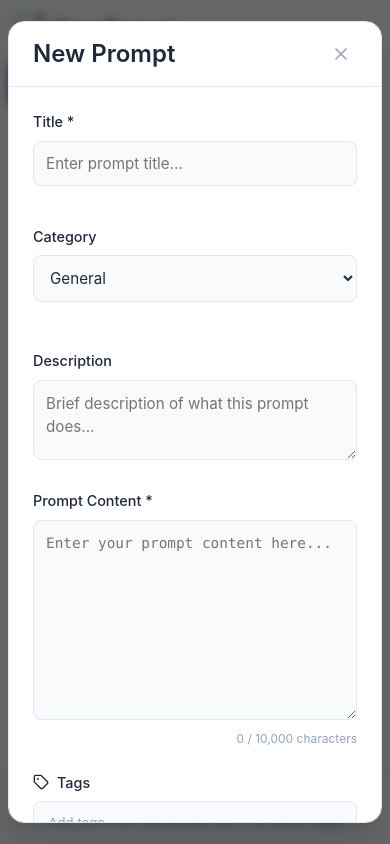
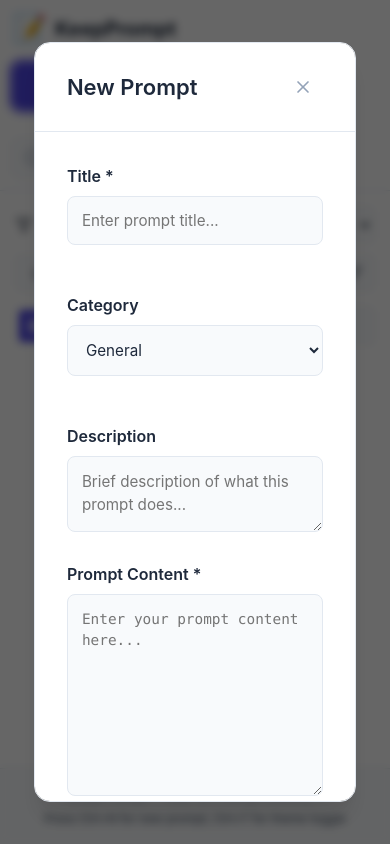
Before and after one commit to mrleonova/keepprompt, a React (Create React App) app: page / in a window 390 px wide. Both pictures are taken after a click on the button 72 px from the left and 83 px from the top of the page. Shown: the top 844 px of the page. Built offline with nearby package versions, Linux system fonts and the light colour scheme.

Commit message:
Implement comprehensive mobile optimization for PromptForm
Co-authored-by: mrleonova <224639377+mrleonova@users.noreply.github.com>

```diff
--- a/src/components/PromptForm.css
+++ b/src/components/PromptForm.css
@@ -45,12 +45,14 @@
   display: flex;
   align-items: center;
   justify-content: center;
-  width: 32px;
-  height: 32px;
+  width: 36px;
+  height: 36px;
+  min-width: 36px;
+  min-height: 36px;
   border: none;
   background: transparent;
   color: var(--text-tertiary);
-  border-radius: 6px;
+  border-radius: 8px;
   cursor: pointer;
   transition: all 0.2s ease;
 }
@@ -169,8 +171,10 @@
   display: flex;
   align-items: center;
   justify-content: center;
-  width: 16px;
-  height: 16px;
+  width: 18px;
+  height: 18px;
+  min-width: 18px;
+  min-height: 18px;
   border: none;
   background: transparent;
   color: var(--primary-color);
@@ -214,14 +218,16 @@
 }
 
 .btn-template {
-  padding: 0.5rem 1rem;
+  padding: 0.625rem 1rem;
   border: 1px solid var(--border-color);
   background: var(--bg-secondary);
   color: var(--text-secondary);
-  border-radius: 6px;
-  font-size: 0.8rem;
+  border-radius: 8px;
+  font-size: 0.875rem;
   cursor: pointer;
   transition: all 0.2s ease;
+  min-height: 40px;
+  text-align: center;
 }
 
 .btn-template:hover {
@@ -238,8 +244,10 @@
 }
 
 .checkbox-container input[type="checkbox"] {
-  width: 18px;
-  height: 18px;
+  width: 20px;
+  height: 20px;
+  min-width: 20px;
+  min-height: 20px;
   cursor: pointer;
 }
 
@@ -271,6 +279,7 @@
   cursor: pointer;
   transition: all 0.2s ease;
   min-width: 120px;
+  min-height: 40px;
   justify-content: center;
 }
 
@@ -323,18 +332,186 @@
   font-weight: 500;
 }
 
-/* Mobile responsive */
-@media (max-width: 768px) {
+/* Mobile responsive - Progressive enhancement approach */
+
+/* Small phones (320px and below) */
+@media (max-width: 320px) {
   .modal-overlay {
-    padding: 0.5rem;
+    padding: 0;
   }
 
   .modal-content {
-    max-height: 95vh;
+    width: 100%;
+    height: 100vh;
+    max-height: 100vh;
+    border-radius: 0;
+    margin: 0;
   }
 
   .modal-header {
+    padding: 1rem;
+  }
+
+  .modal-header h2 {
+    font-size: 1.25rem;
+  }
+
+  .btn-close {
+    width: 44px;
+    height: 44px;
+    min-width: 44px;
+    min-height: 44px;
+  }
+
+  .prompt-form {
+    padding: 1rem;
+  }
+
+  .form-row {
+    grid-template-columns: 1fr;
+    gap: 1rem;
+    margin-bottom: 1rem;
+  }
+
+  .form-group {
+    margin-bottom: 1rem;
+  }
+
+  .form-input,
+  .form-select,
+  .form-textarea {
+    padding: 1rem;
+    font-size: 1rem;
+    min-height: 44px;
+  }
+
+  .form-textarea.content {
+    min-height: 150px;
+    font-size: 0.95rem;
+  }
+
+  .template-buttons {
+    display: grid;
+    grid-template-columns: 1fr 1fr;
+    gap: 0.75rem;
+    margin-top: 1rem;
+  }
+
+  .btn-template {
+    padding: 0.875rem 1rem;
+    font-size: 0.9rem;
+    min-height: 44px;
+    border-radius: 8px;
+  }
+
+  .tag-remove {
+    width: 24px;
+    height: 24px;
+    min-width: 24px;
+    min-height: 24px;
+  }
+
+  .checkbox-container {
+    padding: 0.5rem 0;
+  }
+
+  .checkbox-container input[type="checkbox"] {
+    width: 24px;
+    height: 24px;
+    min-width: 24px;
+    min-height: 24px;
+  }
+
+  .form-actions {
+    flex-direction: column-reverse;
+    gap: 1rem;
+    margin-top: 1.5rem;
+    padding-top: 1rem;
+  }
+
+  .btn {
+    width: 100%;
     padding: 1rem 1.5rem;
+    font-size: 1rem;
+    min-height: 48px;
+  }
+}
+
+/* iPhone SE and similar small phones (375px and below) */
+@media (max-width: 375px) {
+  .modal-overlay {
+    padding: 0;
+  }
+
+  .modal-content {
+    width: 100%;
+    height: 100vh;
+    max-height: 100vh;
+    border-radius: 0;
+    overflow-y: auto;
+    -webkit-overflow-scrolling: touch;
+  }
+
+  .modal-header {
+    padding: 1rem 1.25rem;
+    position: sticky;
+    top: 0;
+    background: var(--bg-primary);
+    z-index: 10;
+    border-bottom: 1px solid var(--border-color);
+  }
+
+  .btn-close {
+    width: 44px;
+    height: 44px;
+    min-width: 44px;
+    min-height: 44px;
+  }
+
+  .prompt-form {
+    padding: 1.25rem;
+    padding-bottom: 2rem;
+  }
+
+  .form-textarea.content {
+    min-height: 160px;
+  }
+
+  .template-buttons {
+    display: grid;
+    grid-template-columns: 1fr 1fr;
+    gap: 0.75rem;
+    margin-top: 1rem;
+  }
+
+  .btn-template {
+    padding: 0.875rem 1rem;
+    min-height: 44px;
+  }
+}
+
+/* iPhone Pro and medium phones (414px and below) */
+@media (max-width: 414px) {
+  .modal-overlay {
+    padding: 0.25rem;
+  }
+
+  .modal-content {
+    width: calc(100% - 0.5rem);
+    max-height: 95vh;
+    border-radius: 12px;
+    margin: 0.25rem;
+  }
+
+  .modal-header {
+    padding: 1.25rem 1.5rem;
+  }
+
+  .btn-close {
+    width: 44px;
+    height: 44px;
+    min-width: 44px;
+    min-height: 44px;
   }
 
   .prompt-form {
@@ -343,25 +520,266 @@
 
   .form-row {
     grid-template-columns: 1fr;
-    gap: 1rem;
+    gap: 1.25rem;
+    margin-bottom: 1.25rem;
+  }
+
+  .form-input,
+  .form-select,
+  .form-textarea {
+    padding: 0.875rem;
+    min-height: 44px;
+  }
+
+  .form-textarea.content {
+    min-height: 180px;
+  }
+
+  .template-buttons {
+    display: grid;
+    grid-template-columns: repeat(2, 1fr);
+    gap: 0.75rem;
+    margin-top: 1rem;
+  }
+
+  .btn-template {
+    padding: 0.75rem 1rem;
+    min-height: 44px;
+    font-size: 0.9rem;
+  }
+
+  .tag-remove {
+    width: 24px;
+    height: 24px;
+    min-width: 24px;
+    min-height: 24px;
+  }
+}
+
+/* Large phones in landscape and small tablets (480px and below) */
+@media (max-width: 480px) {
+  .modal-overlay {
+    padding: 0.5rem;
+  }
+
+  .modal-content {
+    width: calc(100% - 1rem);
+    max-height: 90vh;
+    border-radius: 16px;
+  }
+
+  .modal-header {
+    padding: 1.5rem 2rem;
+  }
+
+  .modal-header h2 {
+    font-size: 1.375rem;
+  }
+
+  .btn-close {
+    width: 44px;
+    height: 44px;
+    min-width: 44px;
+    min-height: 44px;
+  }
+
+  .prompt-form {
+    padding: 2rem;
+  }
+
+  .form-row {
+    grid-template-columns: 1fr;
+    gap: 1.5rem;
+    margin-bottom: 1.5rem;
+  }
+
+  .form-input,
+  .form-select,
+  .form-textarea {
+    padding: 0.875rem;
+    font-size: 0.95rem;
+    min-height: 44px;
+  }
+
+  .form-textarea.content {
+    min-height: 200px;
+  }
+
+  .template-section {
+    padding: 1.25rem;
+    margin-bottom: 1.5rem;
+  }
+
+  .template-buttons {
+    display: grid;
+    grid-template-columns: repeat(2, 1fr);
+    gap: 0.75rem;
+    margin-top: 1rem;
+  }
+
+  .btn-template {
+    padding: 0.75rem 1rem;
+    min-height: 44px;
+    font-size: 0.9rem;
+    text-align: center;
+    border-radius: 8px;
+  }
+
+  .tag-remove {
+    width: 24px;
+    height: 24px;
+    min-width: 24px;
+    min-height: 24px;
+  }
+
+  .checkbox-container {
+    padding: 0.75rem 0;
+  }
+
+  .checkbox-container input[type="checkbox"] {
+    width: 20px;
+    height: 20px;
+    min-width: 20px;
+    min-height: 20px;
   }
 
   .form-actions {
     flex-direction: column-reverse;
-    gap: 0.75rem;
+    gap: 1rem;
+    margin-top: 2rem;
+    padding-top: 1.5rem;
   }
 
   .btn {
     width: 100%;
+    padding: 0.875rem 1.5rem;
+    min-height: 48px;
+    font-size: 0.95rem;
+    border-radius: 10px;
+  }
+}
+
+/* Tablets portrait (768px and below) */
+@media (max-width: 768px) {
+  .modal-overlay {
+    padding: 1rem;
+  }
+
+  .modal-content {
+    max-width: 90%;
+    max-height: 90vh;
+  }
+
+  .modal-header {
+    padding: 1.5rem 2rem;
+  }
+
+  .btn-close {
+    width: 40px;
+    height: 40px;
+    min-width: 40px;
+    min-height: 40px;
+  }
+
+  .prompt-form {
+    padding: 2rem;
+  }
+
+  .form-row {
+    grid-template-columns: 1fr;
+    gap: 1.5rem;
   }
 
   .template-buttons {
-    flex-direction: column;
-    gap: 0.5rem;
+    display: grid;
+    grid-template-columns: repeat(2, 1fr);
+    gap: 0.75rem;
   }
 
   .btn-template {
+    min-height: 44px;
+  }
+
+  .form-actions {
+    flex-direction: column-reverse;
+    gap: 1rem;
+  }
+
+  .btn {
     width: 100%;
+    min-height: 44px;
+  }
+}
+
+/* Enhanced touch interactions for all mobile sizes */
+@media (max-width: 768px) {
+  .btn-close:hover,
+  .btn-close:active {
+    background: var(--bg-tertiary);
+    transform: none;
+  }
+
+  .btn-template:hover,
+  .btn-template:active {
+    background: var(--primary-color-light);
+    transform: none;
+  }
+
+  .tag-remove:hover,
+  .tag-remove:active {
+    background: var(--primary-color);
+    transform: none;
+  }
+
+  .btn:hover:not(:disabled) {
+    transform: none;
+  }
+
+  .btn:active:not(:disabled) {
+    transform: scale(0.98);
+  }
+
+  /* Improve scrolling behavior */
+  .modal-content {
+    overflow-y: auto;
+    -webkit-overflow-scrolling: touch;
+    scroll-behavior: smooth;
+  }
+
+  /* Better focus management for mobile */
+  .form-input:focus,
+  .form-select:focus,
+  .form-textarea:focus {
+    transform: none;
+    transition: border-color 0.2s ease, box-shadow 0.2s ease;
+  }
+
+  /* Ensure text is readable on mobile */
+  .form-label {
+    font-size: 1rem;
+    font-weight: 600;
+  }
+
+  .char-count {
+    font-size: 0.875rem;
+    margin-top: 0.5rem;
+  }
+
+  /* Better tag input on mobile */
+  .tags-list {
+    padding: 1rem;
+    gap: 0.75rem;
+  }
+
+  .tag-item {
+    padding: 0.5rem 0.75rem;
+    font-size: 0.9rem;
+    border-radius: 20px;
+  }
+
+  .tag-input {
+    font-size: 1rem;
+    min-width: 120px;
   }
 }
 
```
